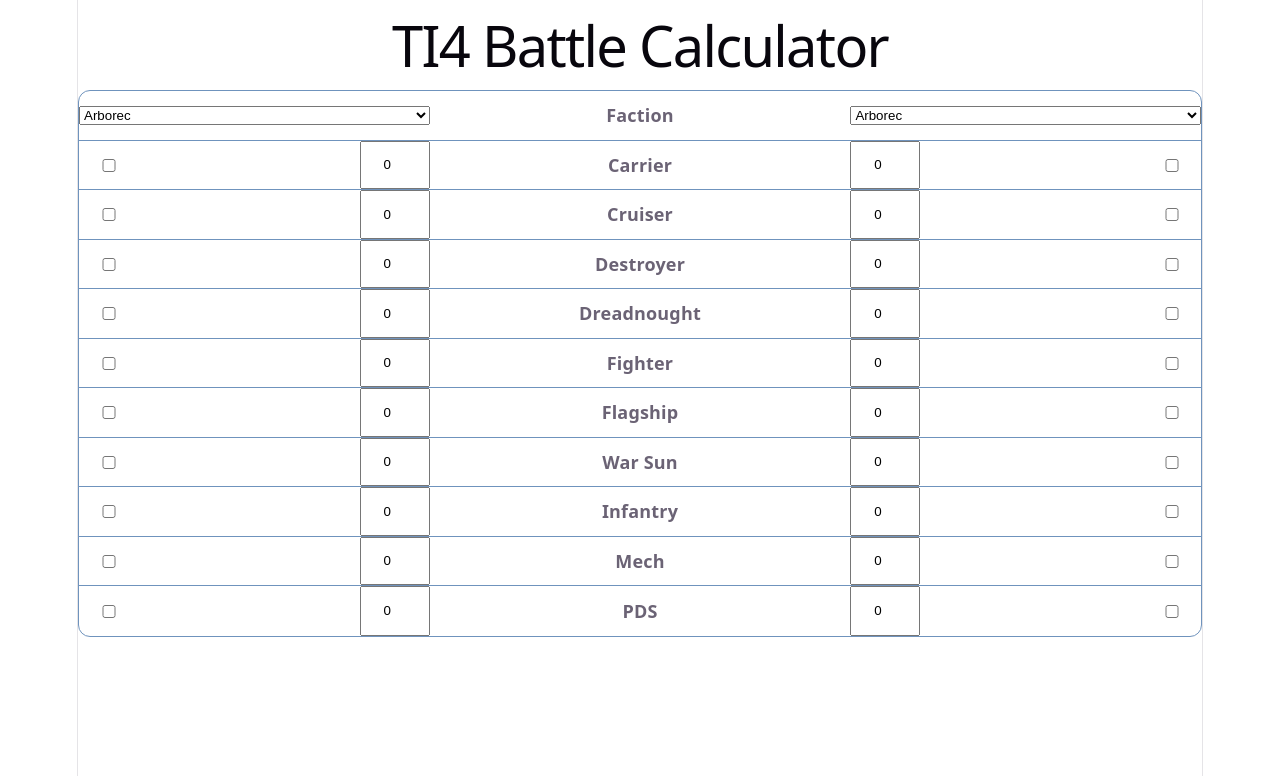
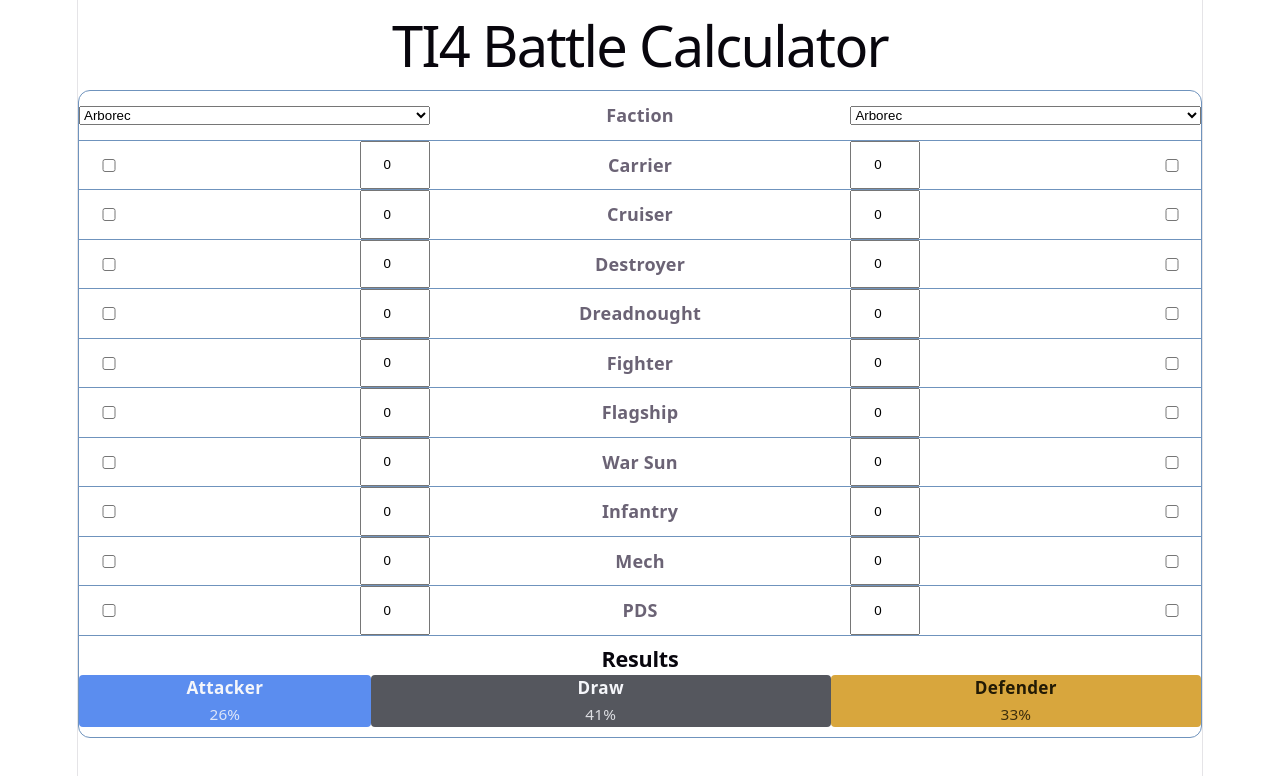
Before and after one commit to trent-stenoien/ti4-calculator, a React (Vite) app: page / in a window 1280 px wide. Shown: the top 776 px of the page. Built offline with nearby package versions, Linux system fonts and the light colour scheme.

Commit message:
Results div is fully-functional. Still need battle sim.

```diff
--- a/src/App.css
+++ b/src/App.css
@@ -34,7 +34,7 @@
 
 .column.left,
 .column.right {
-    justify-content: space-between; /* pins the two children to opposite edges */
+    justify-content: space-between;
     gap: 8px;
 }
 
@@ -61,3 +61,55 @@
     width: 70px;
     text-align: center;
 }
+
+.results-heading {
+    grid-column: 1 / -1;
+    margin: 10px 0 4px;
+    font-size: 1.2rem;
+    font-weight: 700;
+}
+
+.results {
+    grid-column: 1 / -1;
+    display: flex; /* keep your existing flex layout for the segments inside */
+}
+
+.results-segment {
+    display: flex;
+    flex-direction: column;
+    align-items: center;
+    justify-content: center;
+    flex-grow: 0;
+    flex-shrink: 0;
+    min-width: 0;
+    transition: flex-basis 0.4s ease;
+    margin-bottom: 10px;
+    border-radius: 4px;
+}
+
+.results-label {
+    font-weight: 600;
+    font-size: 0.95rem;
+    letter-spacing: 0.02em;
+    white-space: nowrap;
+}
+
+    .results-pct {
+        font-size: 0.85rem;
+        opacity: 0.85;
+    }
+
+    .results-segment.attacker {
+        background-color: #5b8def;
+        color: #f5f6fa;
+    }
+
+    .results-segment.draw {
+        background-color: #55575e;
+        color: #f5f6fa;
+    }
+
+    .results-segment.defender {
+        background-color: #d8a63d;
+        color: #221a05;
+    }
--- a/src/App.tsx
+++ b/src/App.tsx
@@ -1,12 +1,16 @@
 import FactionDropdown from './components/FactionDropdown'
-import UnitRows from './components/UnitRows'
+import Results from './components/Results';
+import UnitRows from './components/UnitRows';
+import battleSimulation, { type BattleSimulationResults } from './utils/BattleSim';
 import usePlayer, { type Player } from './utils/Player';
 
 function App() {
-    const attacker = usePlayer("arborec");
-    const defender = usePlayer("arborec");
 
-    console.log(attacker.config.factionID, attacker.config.units);
+    const attacker: Player = usePlayer("arborec");
+    const defender: Player = usePlayer("arborec");
+
+    // Stand-in for battle results
+    const results: BattleSimulationResults = battleSimulation({ attacker, defender });
 
     return (
         <div>
@@ -14,10 +18,12 @@ function App() {
             <div className="calc">
                 <FactionDropdown attacker={attacker} defender={defender} />
                 <UnitRows attacker={attacker} defender={defender} />
+                <h2 className="results-heading">Results</h2>
+                <Results results={results} />
             </div>
         </div>
-    )
-}
+    );
+};
 
 export default App
 
--- /dev/null
+++ b/src/components/Results.tsx
@@ -0,0 +1,42 @@
+import type { BattleSimulationResults } from "../utils/BattleSim";
+
+interface ResultsProps {
+    results: BattleSimulationResults
+};
+
+const Results = ({ results }: ResultsProps) => {
+
+    console.log(results);
+
+    // Ensure results sum up to 100 (+/- 1).
+    // 0 is also allowed as inital/empty state.
+    if ( ![0, 99, 100, 101].includes( results.reduce((a,b) => a+b) ) ) {
+        throw new Error("Win percentages must add up to 100.");
+    }
+
+    const segments = [
+        { key: "attacker", label: "Attacker", shortLabel: "Att", pct: results[0] },
+        { key: "draw", label: "Draw", shortLabel: "D", pct: results[1] },
+        { key: "defender", label: "Defender", shortLabel: "Def", pct: results[2] },
+    ].filter(s => s.pct > 0);
+
+    // Fallback so the bar never renders empty. Draw = 100%
+    const toRender = segments.length > 0
+        ? segments
+        : [{ key: "draw", label: "Draw", pct: 100 }];
+
+    console.log(toRender);
+
+    return (
+        <div className="results">
+            {toRender.map(({ key, label, pct }) => (
+                <div key={key} className={`results-segment ${key}`} style={{ flexBasis: `${pct}%` }}>
+                    <span className="results-label">{label}</span>
+                    <span className="results-pct">{Math.round(pct)}%</span>
+                </div>
+            ))}
+        </div>
+    );
+};
+
+export default Results;
--- a/src/components/UnitRows.tsx
+++ b/src/components/UnitRows.tsx
@@ -24,10 +24,8 @@ const UnitInput = ({ player, unitState, unitID, side }: UnitInputProps) => {
                 <input
                     type="checkbox"
                     title="upgrade"
-
                     checked={upgraded}
                     onChange={e => {
-                        e.preventDefault();
                         toggleUpgrade(unitID)
                     }}
                 />
--- /dev/null
+++ b/src/utils/BattleSim.tsx
@@ -0,0 +1,68 @@
+import { useState } from "react";
+import type { Player, PlayerUnitState } from "./Player";
+
+interface SimUnitState extends PlayerUnitState {
+	damaged: number;  // How many have sustained damage
+	destroyed: number;  // How many have been destroyed
+};
+
+type BattleSimulationProps = {
+	attacker: Player,
+	defender: Player,
+	options?: Object, // Placeholder for future OptionsProp
+};
+
+export type BattleSimulationResults = [number, number, number];
+
+const calculatePercentages = (
+	tallies: BattleSimulationResults,
+	devisor: number
+): BattleSimulationResults => {
+	return [
+		Math.round((tallies[0] / devisor) * 100),
+		Math.round((tallies[1] / devisor) * 100),
+		Math.round((tallies[2] / devisor) * 100),
+	];
+};
+
+const runSimulation = (attacker: Player, defender: Player, options?): number => {
+
+	// Placeholder for actual sim
+	const result = Math.random() * 10;
+
+	const bounds = [2,7];
+
+	return (
+		Math.round(result) <= bounds[0] ? 0
+			: Math.round(result) < bounds[1] ? 1
+				: 2
+	);
+};
+
+const battleSimulation = ({ attacker, defender, options }: BattleSimulationProps): BattleSimulationResults => {
+
+	// const [results, setResults] = useState<BattleSimulationResults>([0, 100, 0]);
+
+	const simulations = 1000;
+	const winTallies: BattleSimulationResults = [0, 0, 0]; // Att, Draw, Def
+
+	for (let i = 0; i < simulations; i++) {
+
+		const result = runSimulation(attacker, defender);
+
+		winTallies[result]++;
+	};
+
+	return calculatePercentages(winTallies, simulations);
+};
+
+export default battleSimulation;
+
+
+// NOTE: Winnu flagship needs custom dice count.
+// "When this unit makes a combat roll, it rolls a number of
+// dice equal to the number of your opponent's non-fighter ships in this system."
+
+// Mentak mech: Other players' ground forces on this planet cannot use SUSTAIN DAMAGE.
+
+// NRA mech: Can fight in space at 8x2. Loses sustain damage.
--- a/src/utils/Player.tsx
+++ b/src/utils/Player.tsx
@@ -62,8 +62,6 @@ function usePlayer(initialFaction: FactionID): Player {
 
     function toggleUpgrade(unitID: UnitID) {
 
-        console.log('toggleUpgrade');
-
         setConfig(prev => ({
             ...prev, units: {
                 ...prev.units, [unitID]: {
```
